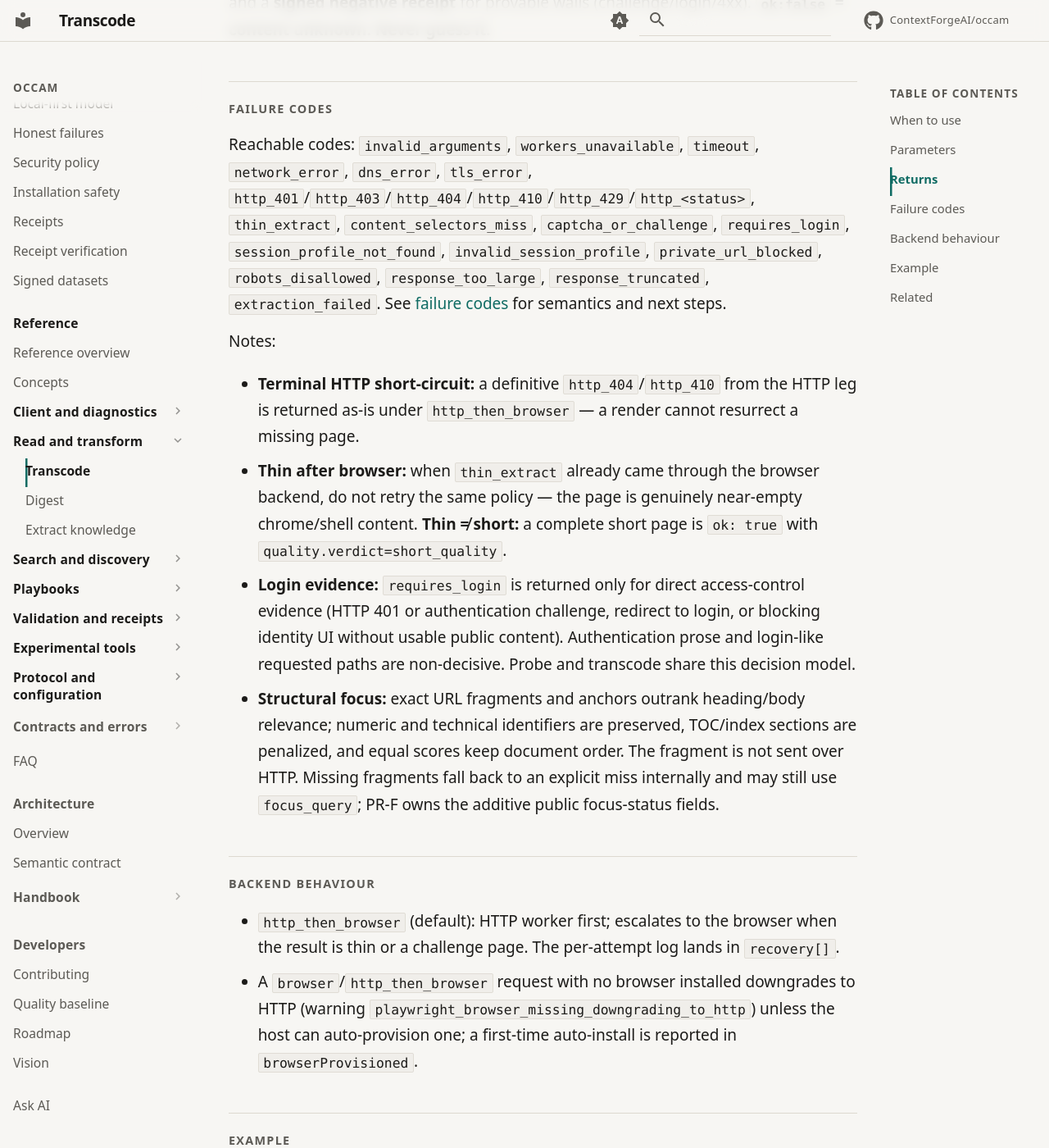
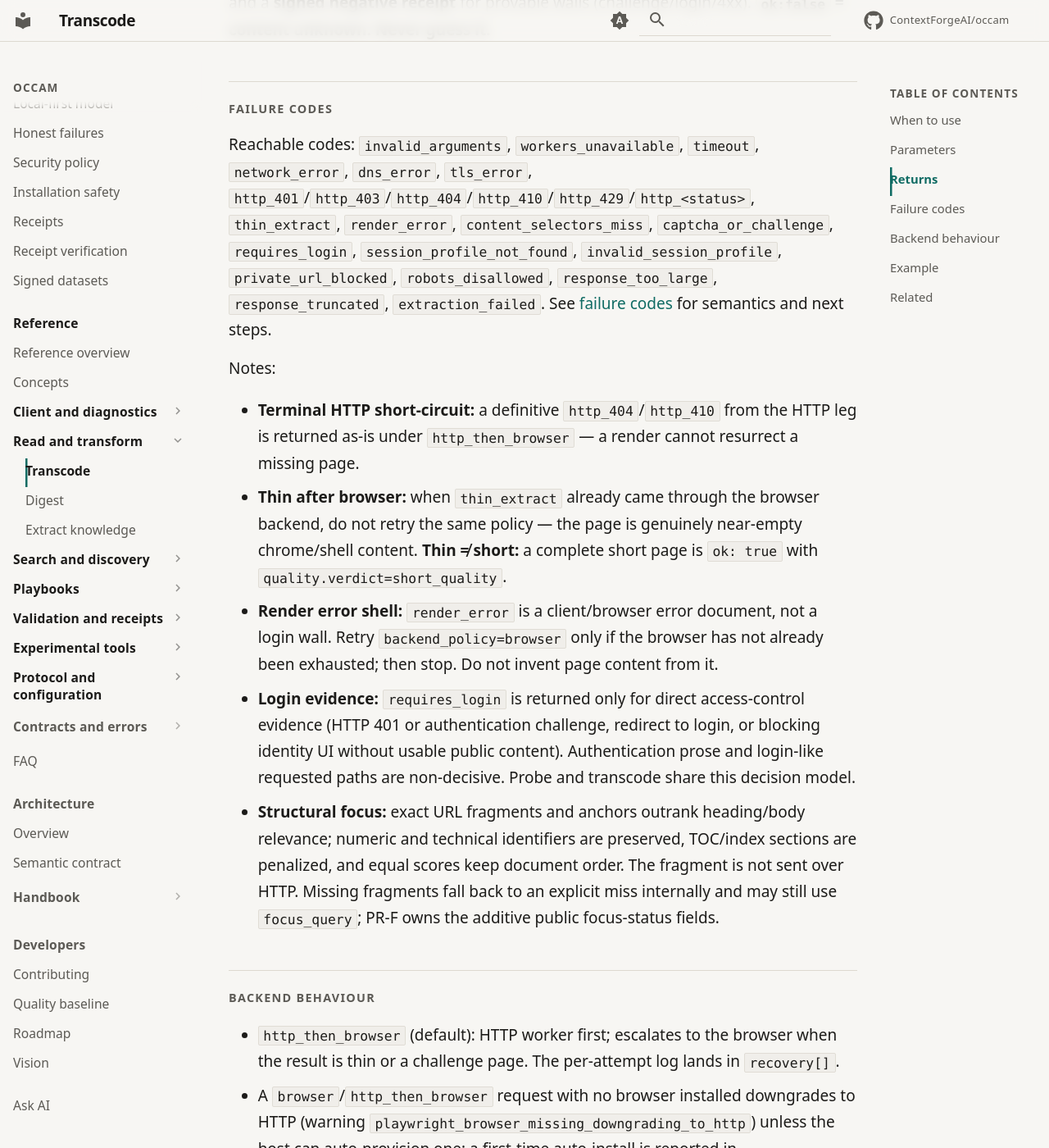
Before and after one commit to ContextForgeAI/occam, an MkDocs documentation site: the page built from docs/tools/occam_transcode.md, in a window 1280 px wide and 1400 px high, scrolled down 4810 px. Shown: the whole window at 82% size. Built offline with MkDocs 1.6.1 and Material for MkDocs 9.7.7, drawn with Linux system fonts in a browser that asks for light colours; comment, search, counter and statistics services are not loaded.

Commit message:
docs: document render_error failure contract

```diff
--- a/docs/tools/occam_transcode.md
+++ b/docs/tools/occam_transcode.md
@@ -76,7 +76,7 @@
 
 Reachable codes: `invalid_arguments`, `workers_unavailable`, `timeout`, `network_error`,
 `dns_error`, `tls_error`, `http_401`/`http_403`/`http_404`/`http_410`/`http_429`/`http_<status>`,
-`thin_extract`, `content_selectors_miss`, `captcha_or_challenge`, `requires_login`,
+`thin_extract`, `render_error`, `content_selectors_miss`, `captcha_or_challenge`, `requires_login`,
 `session_profile_not_found`, `invalid_session_profile`, `private_url_blocked`, `robots_disallowed`,
 `response_too_large`, `response_truncated`, `extraction_failed`.
 See [failure codes](../failure-codes.md) for semantics and next steps.
@@ -88,6 +88,9 @@
 - **Thin after browser:** when `thin_extract` already came through the browser backend,
   do not retry the same policy — the page is genuinely near-empty chrome/shell content.
   **Thin ≠ short:** a complete short page is `ok: true` with `quality.verdict=short_quality`.
+- **Render error shell:** `render_error` is a client/browser error document, not a login wall.
+  Retry `backend_policy=browser` only if the browser has not already been exhausted; then stop.
+  Do not invent page content from it.
 - **Login evidence:** `requires_login` is returned only for direct access-control evidence (HTTP 401 or
   authentication challenge, redirect to login, or blocking identity UI without usable public content).
   Authentication prose and login-like requested paths are non-decisive. Probe and transcode share this
```
Also changed, not shown: CHANGELOG.md (+7 -0 lines), MCP_API_SPEC.md (+2 -1 lines), docs/failure-codes.md (+4 -1 lines).
